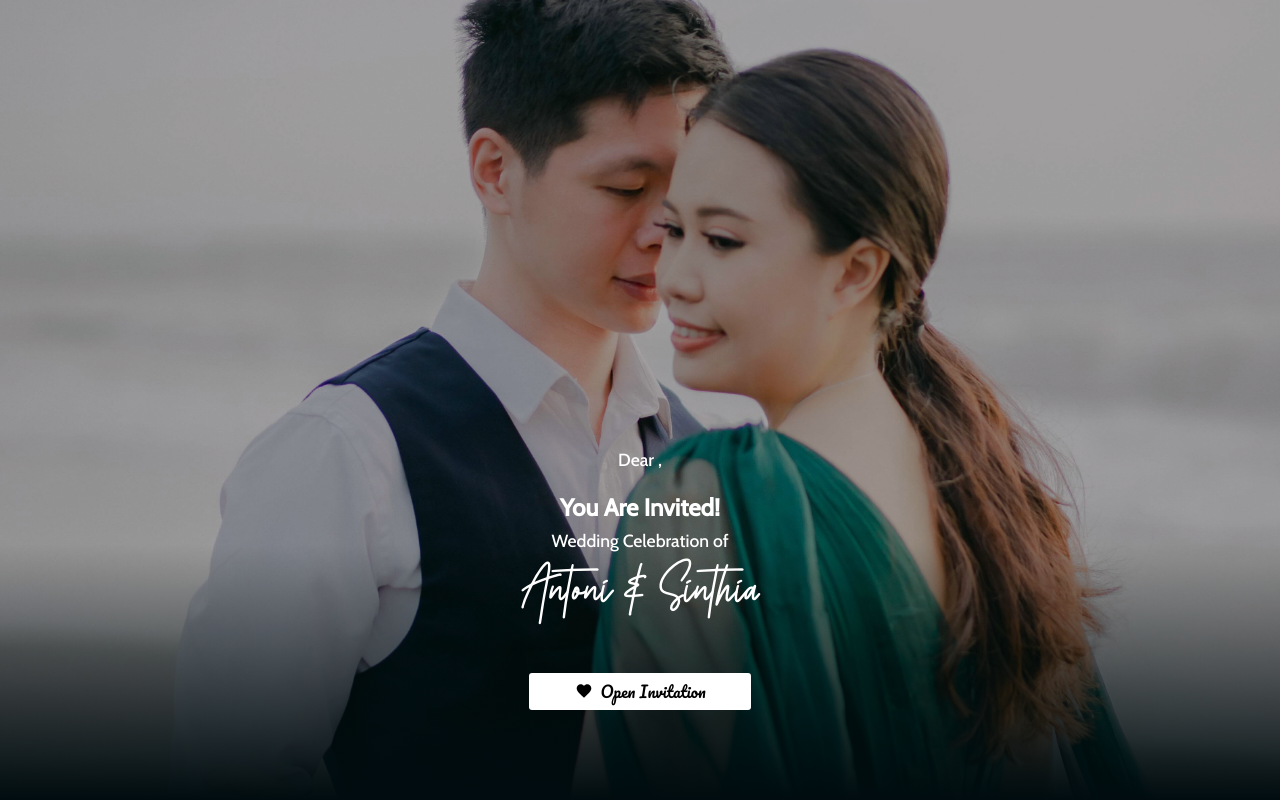
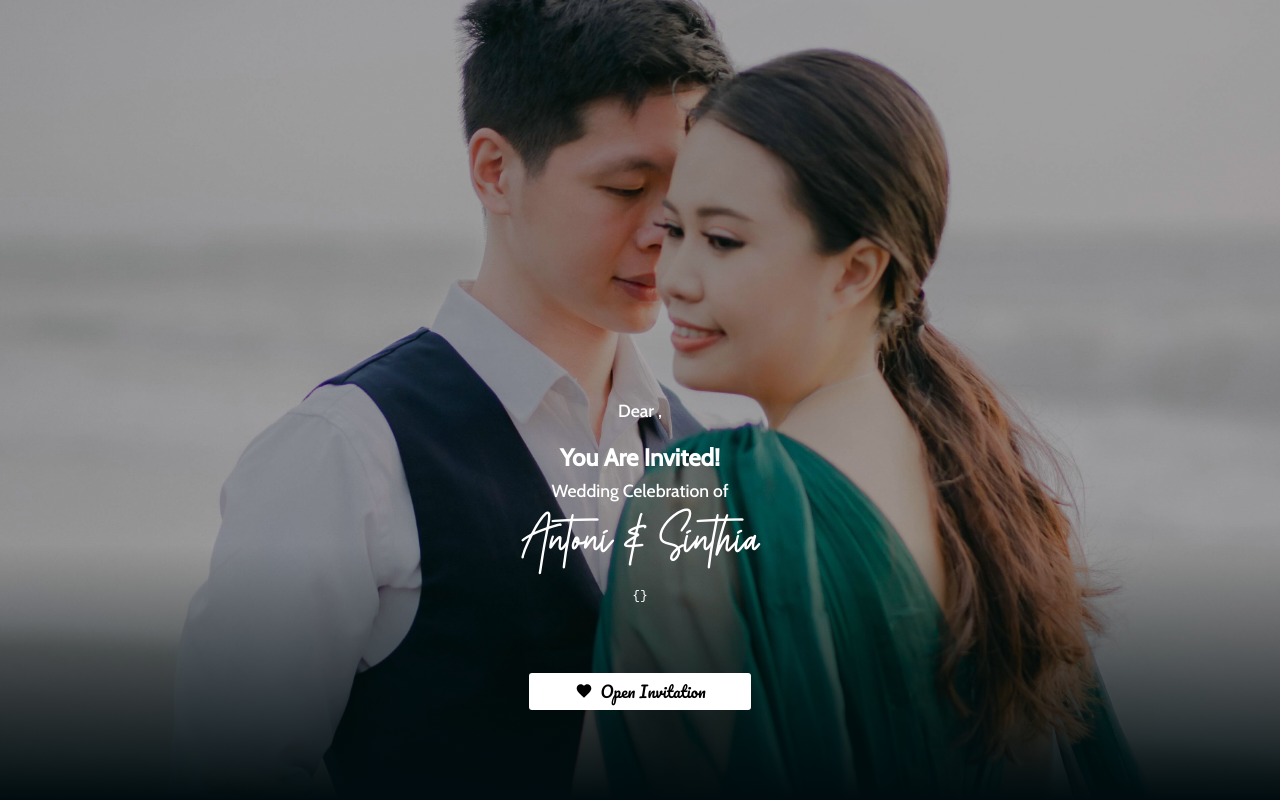
Before and after one commit to Moonhint/erotes, a React (Create React App) app: page / in a window 1280 px wide. Built offline with nearby package versions, Linux system fonts and the light colour scheme.

Commit message:
see error

```diff
--- a/src/App.tsx
+++ b/src/App.tsx
@@ -20,12 +20,18 @@ function App() {
   const [ isLoading, setIsLoading ] = useState(true);
   const [ greetingClass, setGreetingClass ] = useState('greeting');
   const [ currUser, setCurrUser ] = useState<any>({});
+  const [ errCurrentuser, setErrCurrentUser ] = useState<any>({});
 
   useEffect(()=>{
     const getUserInfo = async () => {
       if(userId){
-        const { data } = await getUserById(userId);
-        setCurrUser(data);
+        try {
+          const { data } = await getUserById(userId);
+          setCurrUser(data);
+        }catch(err){
+          console.log(err);
+          setErrCurrentUser(err);
+        }
       }
     }
     getUserInfo();
@@ -40,7 +46,7 @@ function App() {
       return(
         <>
           <Content showContent={greetingClass !== 'greeting'} song={song} currUser={currUser} setCurrUser={setCurrUser} width80={width80}/>
-          <Greeting song={song} currUser={currUser} greetingClass={greetingClass} setGreetingClass={setGreetingClass} />
+          <Greeting song={song} currUser={currUser} greetingClass={greetingClass} setGreetingClass={setGreetingClass} err={errCurrentuser} />
         </>
       )
     }
--- a/src/Pages/Greeting/index.tsx
+++ b/src/Pages/Greeting/index.tsx
@@ -2,7 +2,7 @@ import { IoMdHeart } from "react-icons/io";
 
 import './Greeting.css';
 
-function Greeting({ song, currUser, greetingClass, setGreetingClass }: { song: any, currUser: any, greetingClass:any, setGreetingClass:any }) {
+function Greeting({ song, currUser, greetingClass, setGreetingClass, err }: { song: any, currUser: any, greetingClass:any, setGreetingClass:any, err:any }) {
 
   const handleOpenInvitation = () => {
     song.play();
@@ -17,6 +17,9 @@ function Greeting({ song, currUser, greetingClass, setGreetingClass }: { song: a
           <h2>You Are Invited!</h2>
           <p>Wedding Celebration of</p>
           <h1>Antoni & Sinthia</h1>
+          <pre>
+            {JSON.stringify(err)}
+          </pre>
         </div>
         <div className="btn-open" onClick={handleOpenInvitation}>
           <IoMdHeart size="18px"/>
```
Also changed, not shown: src/Pages/Loading/index.tsx (+5 -1 lines).
